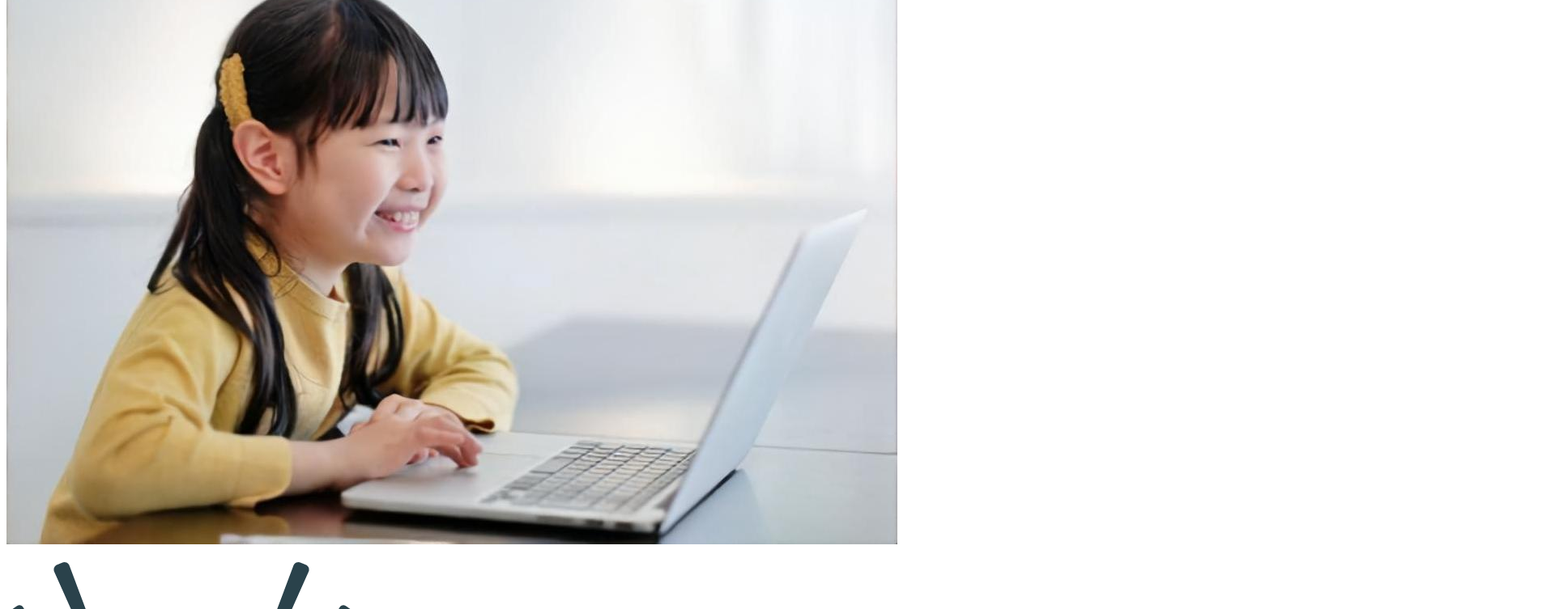
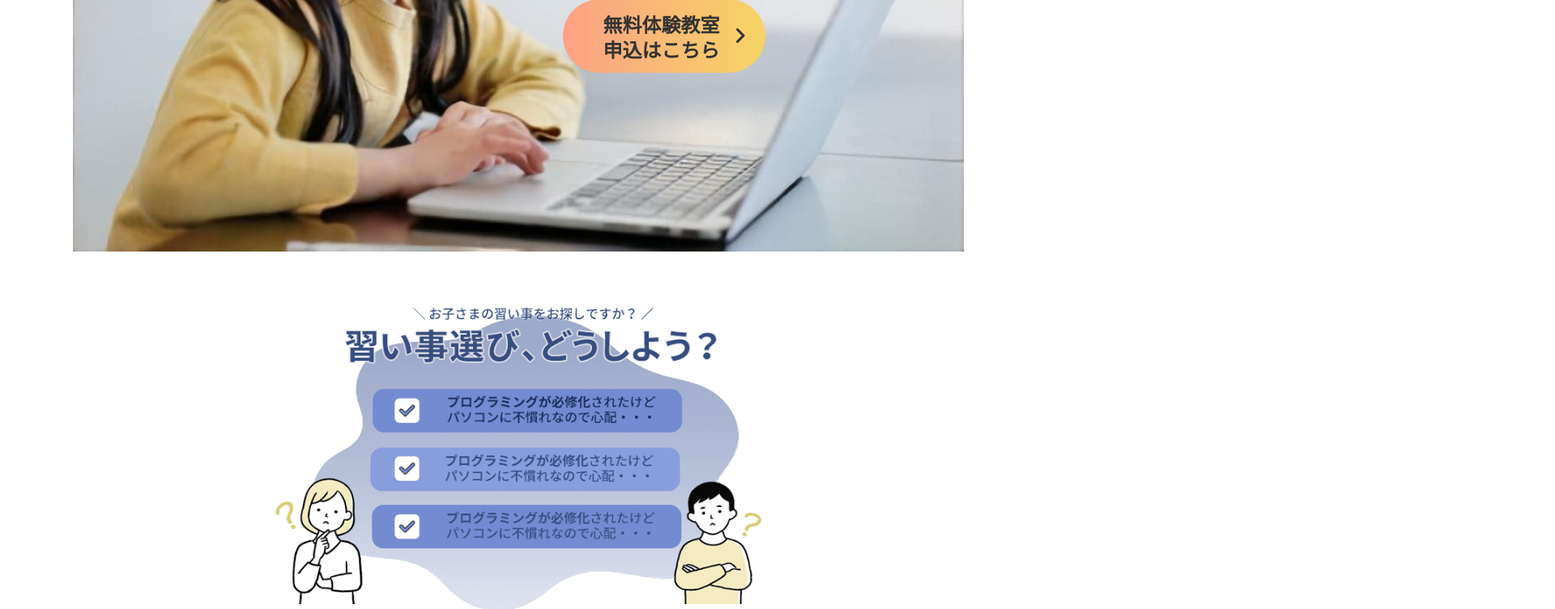
Before and after one commit to Sugiyama-M/2204_ProgrammingSchool, a plain HTML site: page index.html in a window 1280 px wide. Shown: the part 423-1176 px from the top of the page at 81% size, 1920 px wide, since content can reach past the window. Drawn offline with Linux system fonts and the light colour scheme; a web font is replaced by a local one.

Commit message:
Stylesheetのリンクを修正

```diff
--- a/index.html
+++ b/index.html
@@ -9,7 +9,7 @@
   <link href="https://fonts.googleapis.com/css2?family=Hina+Mincho&family=Noto+Sans+JP:wght@100;300;400;500;700&display=swap" rel="stylesheet">
   <link href="https://fonts.googleapis.com/css2?family=M+PLUS+Rounded+1c:wght@100;300;400;500;700&display=swap" rel="stylesheet">
   <link href="https://fonts.googleapis.com/css2?family=BIZ+UDPGothic:wght@400;700&display=swap" rel="stylesheet">
-  <link rel="stylesheet" href="css/stylesheet_220517.css">
+  <link rel="stylesheet" href="css/stylesheet.css">
   <script src="jquery.js"></script>
   <script src="script.js"></script>
   <script src="https://kit.fontawesome.com/b39e0b2d79.js" crossorigin="anonymous"></script>
```
